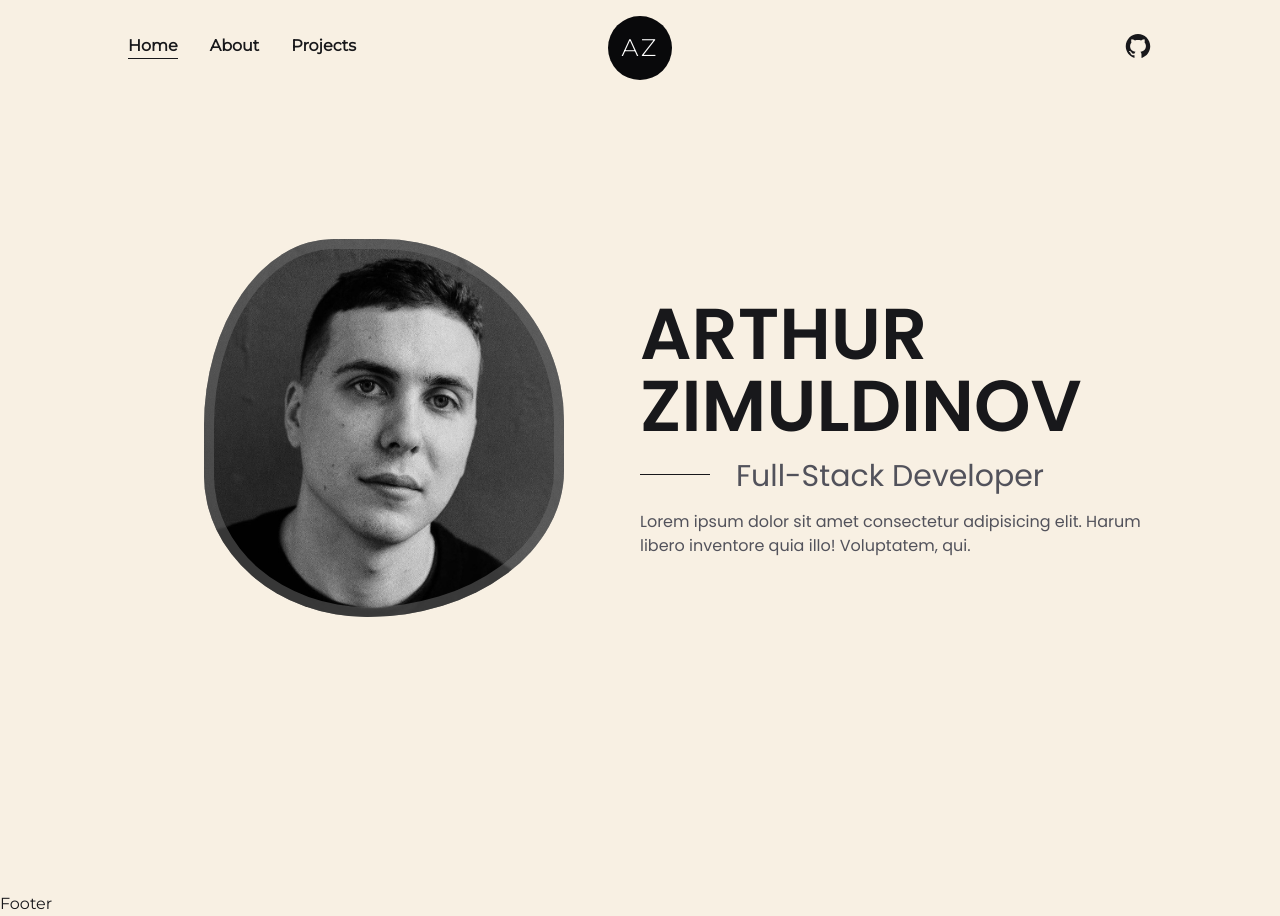
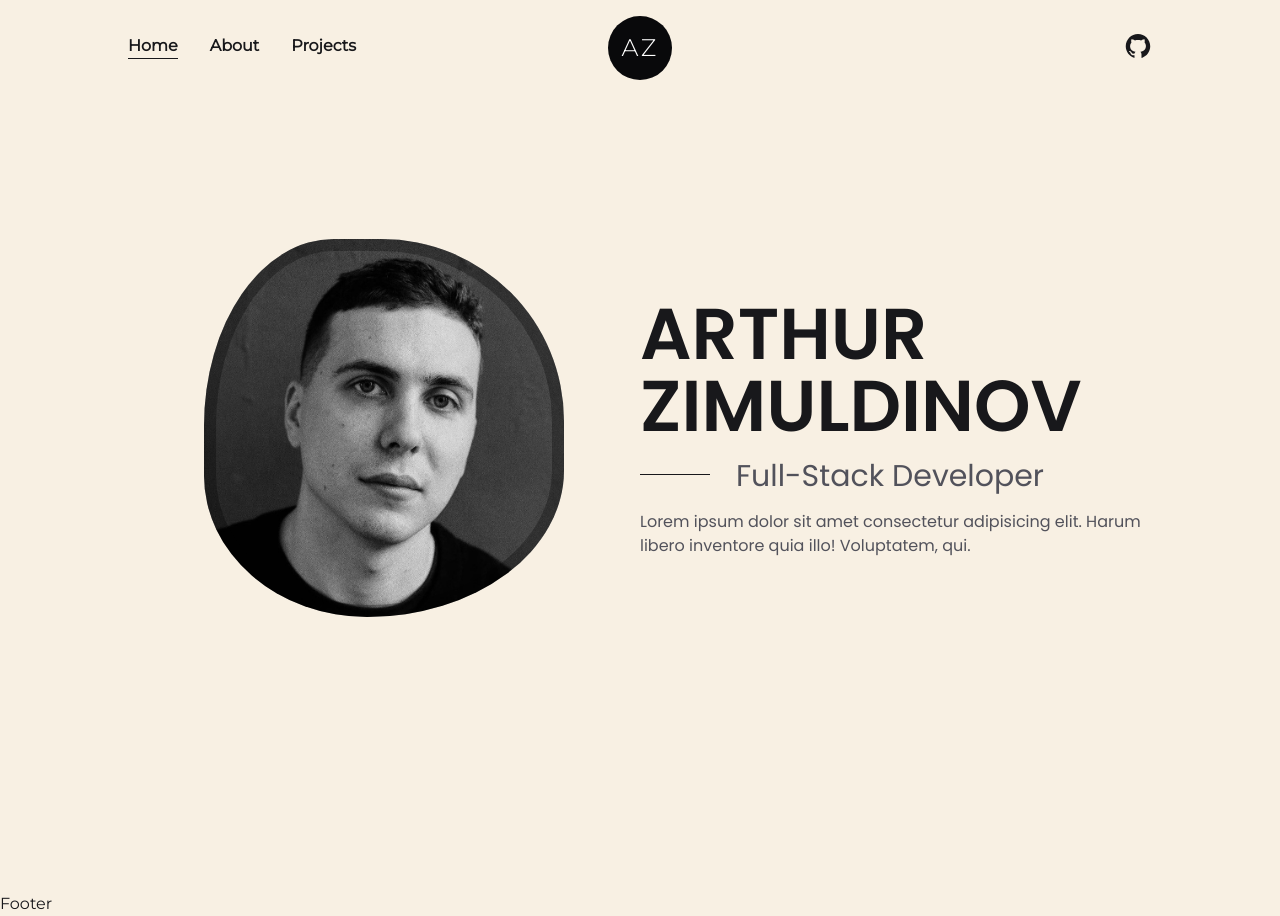
Before and after one commit to yungnegev/portfolio-az, a Next.js app: page / in a window 1280 px wide. Built offline with nearby package versions, Linux system fonts and the light colour scheme.

Commit message:
css change

```diff
--- a/src/styles/globals.css
+++ b/src/styles/globals.css
@@ -10,8 +10,8 @@ body {
 
 .home__img {
     box-shadow: inset 0 0 0 9px rgb(255 255 255 / 30%);
-    outline: solid 10px rgba(111, 111, 111, 0.5);
-    outline-offset: -10px;
+    outline: solid 12px rgba(0, 0, 0, 0.3);
+    outline-offset: -12px;
     order: 1;
     justify-self: center;
     animation: profile__animate 8s ease-in-out infinite 1s;
```
